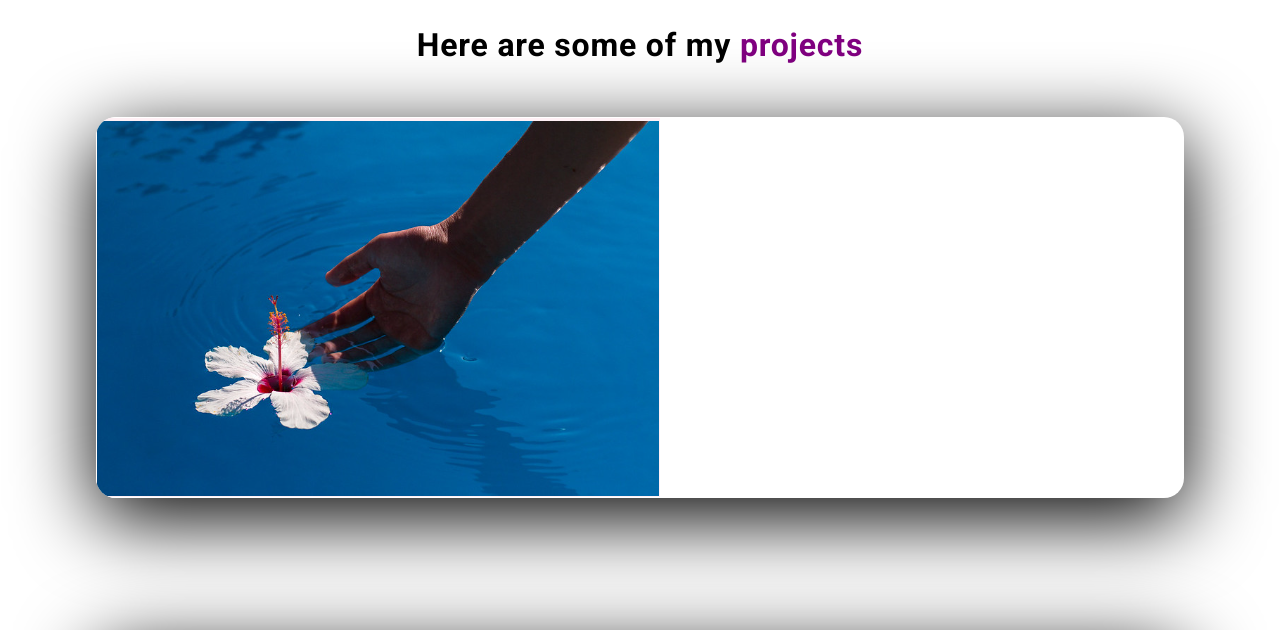
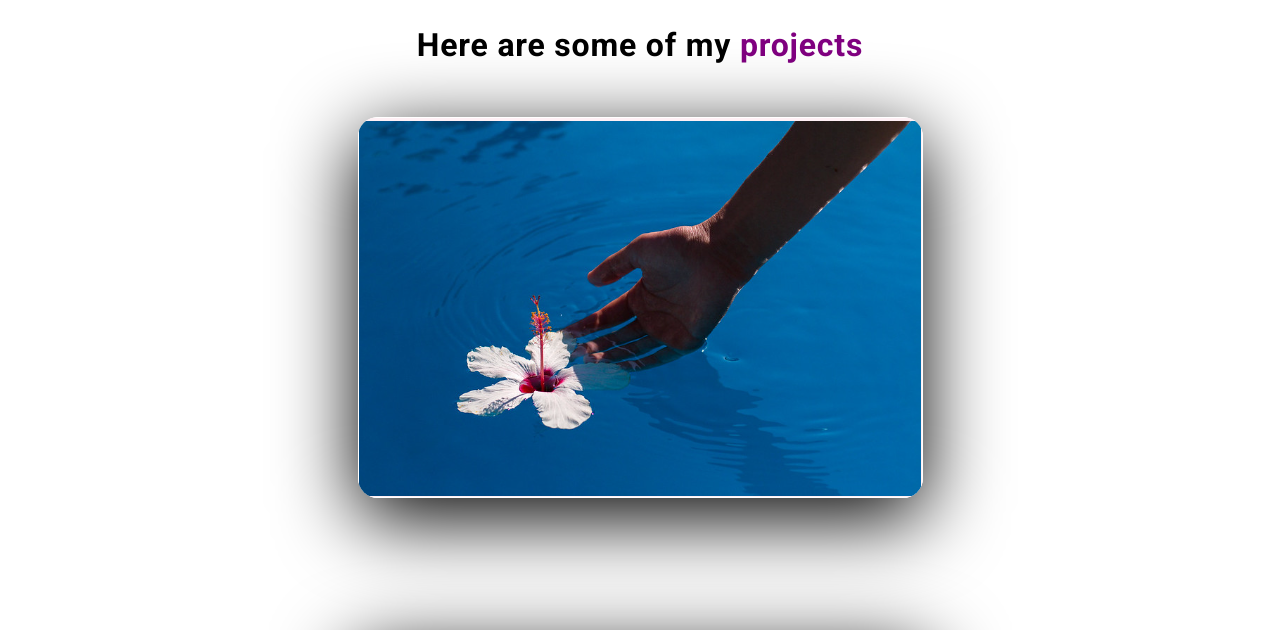
Before and after one commit to jazzminjoy/e-portfolio-2, a plain HTML site: page index.html in a window 1280 px wide. Shown: the part 1548-2178 px from the top of the page. Drawn offline with Linux system fonts and the light colour scheme.

Commit message:
Add files via upload

```diff
--- a/index.html
+++ b/index.html
@@ -175,12 +175,12 @@
 
   <!-- PROJECTS SECTION -->
   <section id="projects">
-    <div class="container">
-      <div class="row">
+    <div class="container projects__container">
+      <div class="row projects__row">
         <h2 class="section__title">
           Here are some of my <span>projects</span>
         </h2>
-        </h1>
+        </div>
         <ul class="project__list">
 
           <!-- Project 1: Design Agency Website -->
@@ -192,7 +192,7 @@
                   <span>Creative Design Agency Site</span>
                 </h2>
                 <h3 class="project__description--sub-title">
-                   HTML, CSS, Flexbox and Responsive Web Design
+                  HTML, CSS, Flexbox and Responsive Web Design
                 </h3>
                 <p class="project__description--para">
                   Mock Web Design Agency Site. First project.
@@ -205,6 +205,7 @@
                     <img src="./assets/icon_link.png" class="icon_png" />
                   </a>
                 </div>
+
               </div>
             </div>
           </li>
@@ -224,12 +225,10 @@
                 </p>
                 <div class="project__description--links">
                   <a class="project__description--link" href="https://github.com/jazzminjoy/FES_Mock_Site">
-                    <img src="./assets/icon_github.png"
-                    class="icon_png"/>
+                    <img src="./assets/icon_github.png" class="icon_png" />
                   </a>
-                  <a class="project__description--link"               href="https://jazzminjoy.github.io/FES_Mock_Site/">
-                    <img src="./assets/icon_link.png"
-                    class="icon_png"/>
+                  <a class="project__description--link" href="https://jazzminjoy.github.io/FES_Mock_Site/">
+                    <img src="./assets/icon_link.png" class="icon_png" />
                   </a>
                 </div>
               </div>
--- a/style.css
+++ b/style.css
@@ -186,12 +186,22 @@
 #projects span {
   color: purple;
 }
+.projects__row:: {
+    /* width: 100%; */
+    max-width: 800px;
+    margin: 0 auto;
+    padding: 0 12px;
+    /* display: flex; */
+}
 .project {
   margin-bottom: 135px;
+  display: flex;
+  justify-content: center;
+  align-items: center;
 }
-]
+
 .project__img {
-  width: 100%;
+  /* width: 100%; */
   transition: all 500ms ease;
 }
 .project__wrapper {
@@ -200,8 +210,14 @@
   border-radius: 20px;
   overflow: hidden;
   position: relative;
-  max-width: 85%;
-  margin: 0 auto;
+  flex-direction: column;
+
+  max-width: 800px;
+  justify-content: center;
+  align-items: center;
+
+  /* max-width: 85%; */
+  /* margin: 0 auto; */
 }
 .project__wrapper:before {
   content: "";
@@ -274,9 +290,8 @@
   letter-spacing: .05rem;
   margin-top: 2rem;
   margin-bottom: 1rem;
-
-  /* border: 9px solid red; */
-  }
+  /* border: 5px solid red; */
+}
 
 
 /* FOOTER */
```
